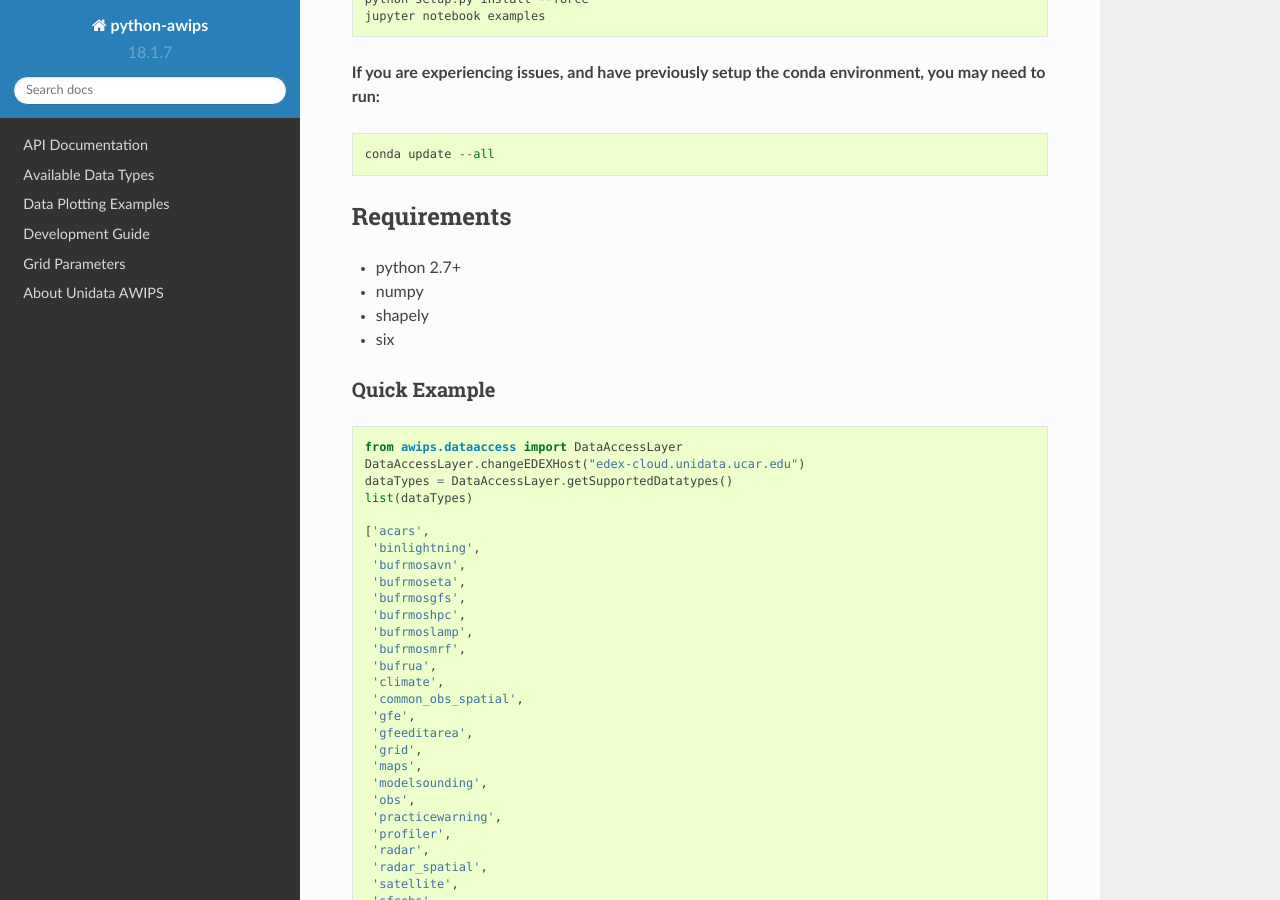
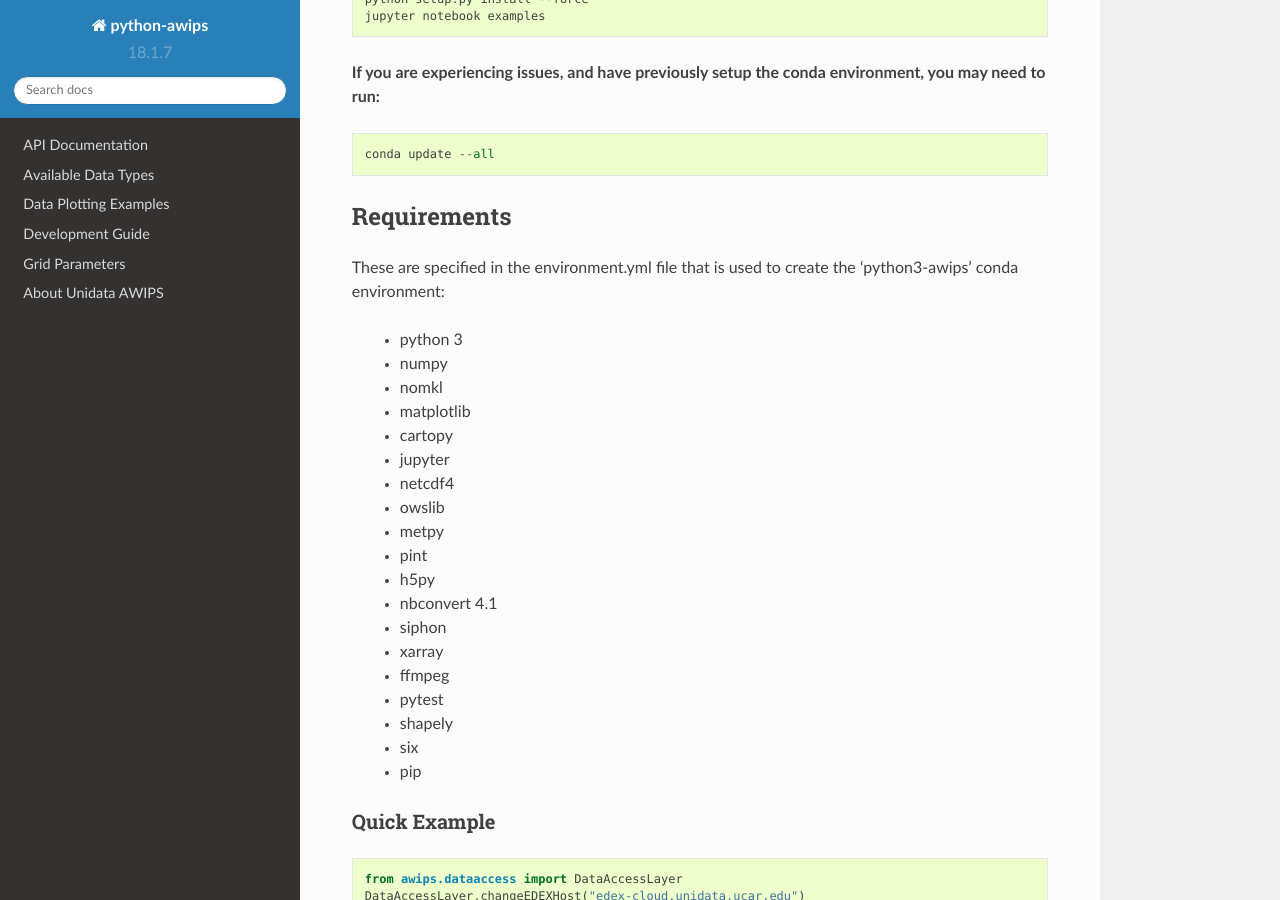
Before and after one commit to Unidata/python-awips, a Sphinx documentation site: the page built from docs/source/index.rst, in a window 1280 px wide and 900 px high, scrolled down 644 px. Built offline with Sphinx 7.4.7 and the Read the Docs theme 2.0.0, drawn with Linux system fonts in a browser that asks for light colours.

Commit message:
update the requirements section to reflect the environment.yml file

```diff
--- a/docs/source/index.rst
+++ b/docs/source/index.rst
@@ -38,10 +38,27 @@ To install the latest version of python-awips, with all required and optional pa
 Requirements
 ------------
 
-- python 2.7+
-- numpy
-- shapely
-- six
+These are specified in the environment.yml file that is used to create the 'python3-awips' conda environment:
+
+   - python 3
+   - numpy
+   - nomkl
+   - matplotlib
+   - cartopy
+   - jupyter
+   - netcdf4
+   - owslib
+   - metpy
+   - pint
+   - h5py
+   - nbconvert 4.1
+   - siphon
+   - xarray
+   - ffmpeg
+   - pytest
+   - shapely
+   - six
+   - pip
 
 
 Quick Example
```
